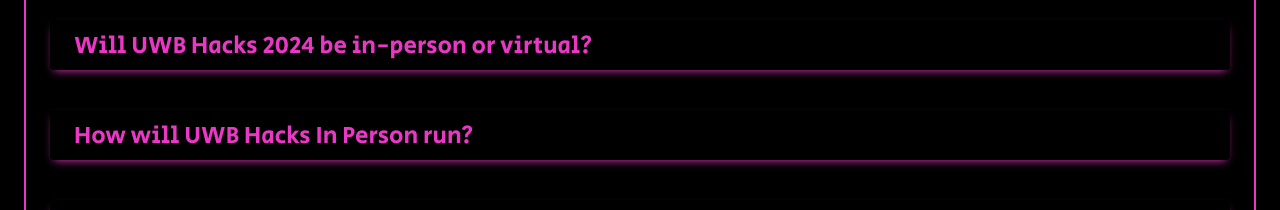
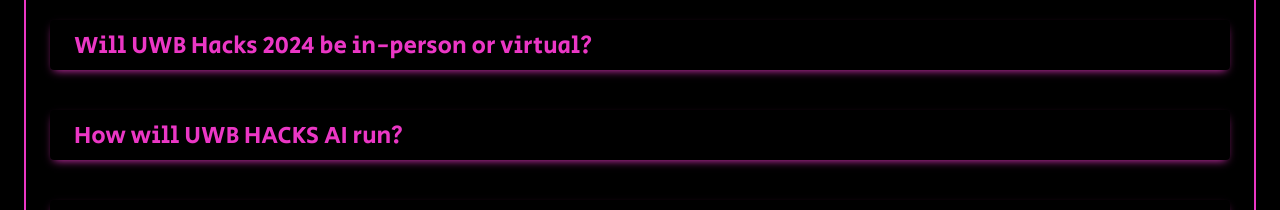
Before and after one commit to UWB-ACM/uwb-hacks24, a React (Create React App) app: page / in a window 1280 px wide. Shown: the part 3272-3482 px from the top of the page. Built offline with nearby package versions, Linux system fonts and the light colour scheme; a web font is replaced by a local one; what tw-elements would draw is missing.

Commit message:
FAQ info text fix

```diff
--- a/src/Home/FAQ.js
+++ b/src/Home/FAQ.js
@@ -15,7 +15,7 @@ function FAQ() {
                                                 The venue for in-person activities will be the top floor of the Activities and Recreation Center (ARC) at UW Bothell. <br /><br />
                                                 We will have a Discord channel devoted to the hackathon that you can use to keep track of the schedule and to ask questions or attend virtual events.
                                         </CollapseButton>
-                                        <CollapseButton buttonID="faqb2" buttonText="How will UWB Hacks In Person run?">
+                                        <CollapseButton buttonID="faqb2" buttonText="How will UWB HACKS AI run?">
                                                 This will be a hybrid event, with in-person and virtual offerings. The venue for in-person activities will be the top floor of the Activities and Recreation Center (ARC) at UW Bothell. <br /><br />
                                                 Friday 10am-2pm: Opening Ceremony, Team Building, FREE SNACKS! <br /><br />
                                                 Saturday 9am-4pm: Development Workshops, Seminars, Coding + FREE PIZZA <br /><br />
```
